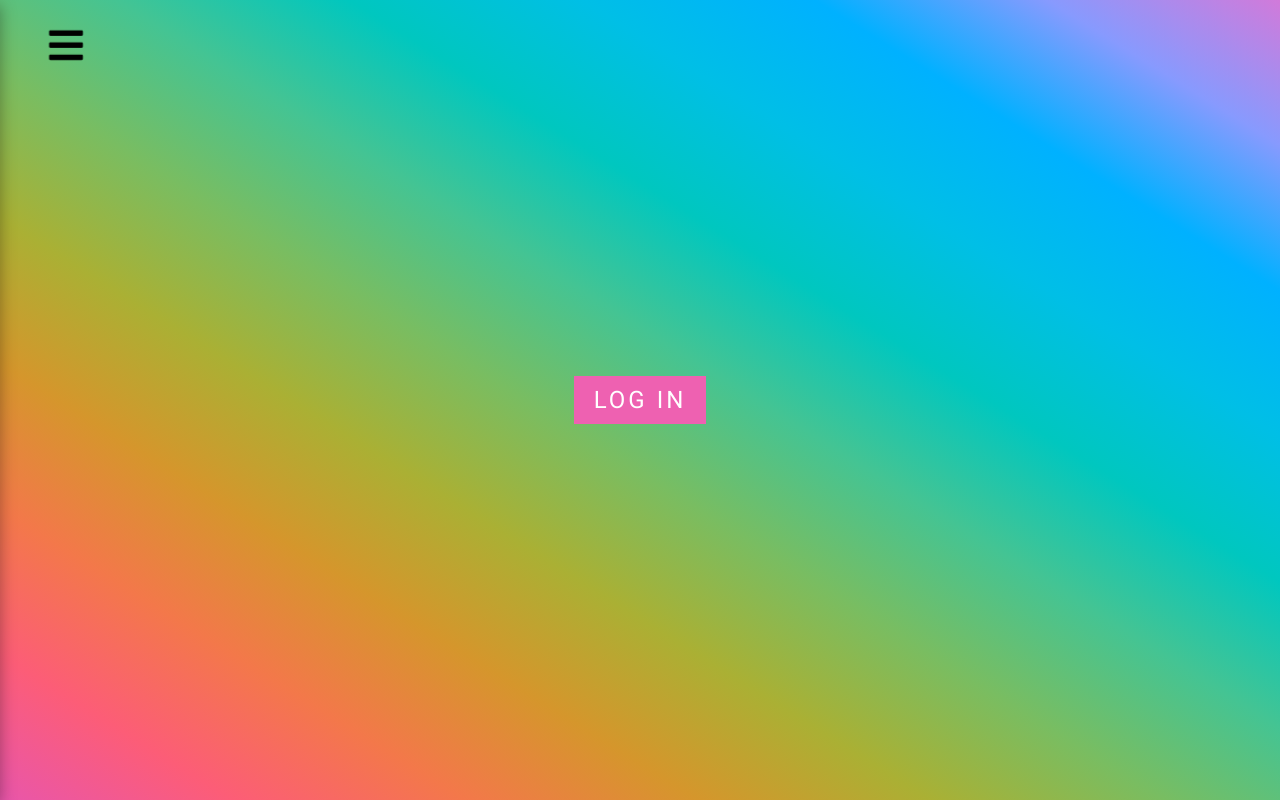
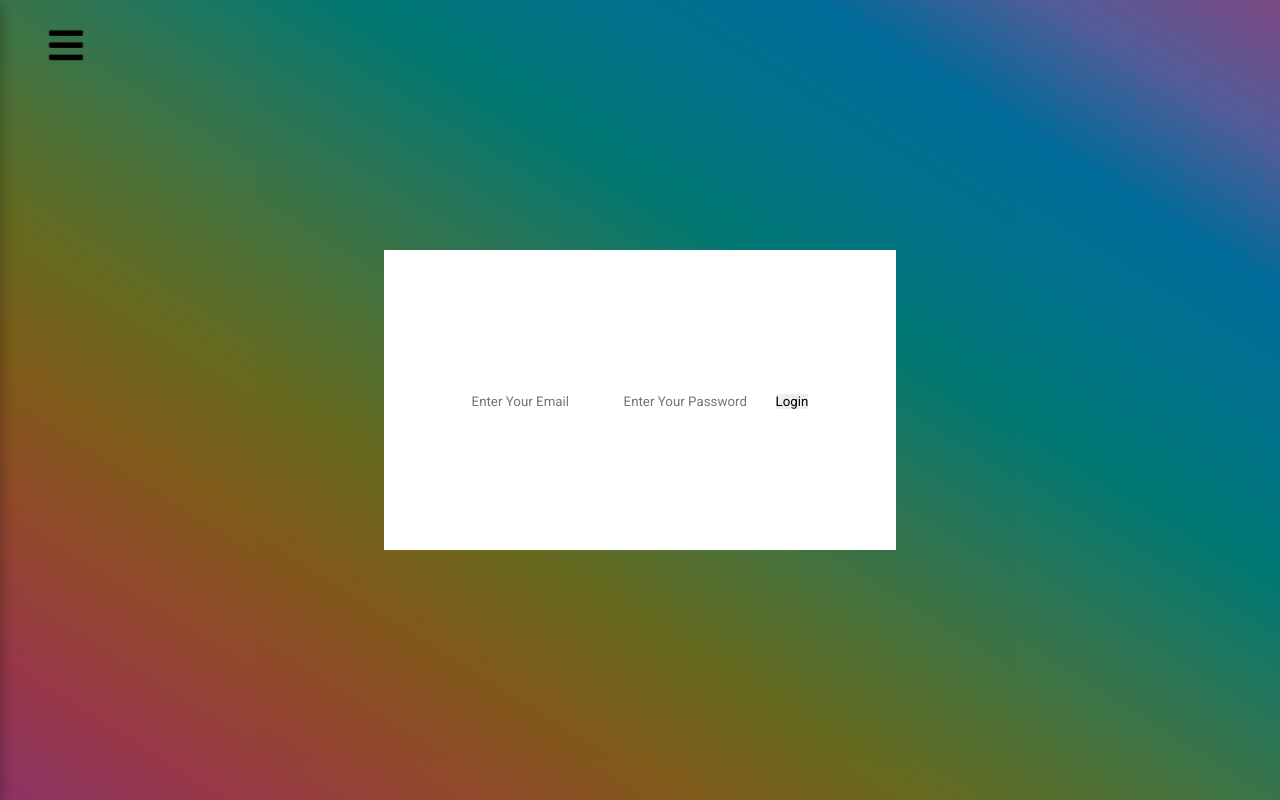
Before and after one commit to ddepu11/sidebar-react-app, a React (Create React App) app: page / in a window 1280 px wide. Built offline with nearby package versions, Linux system fonts and the light colour scheme.

Commit message:
Login Modal and its bg created

```diff
--- a/src/App.css
+++ b/src/App.css
@@ -83,6 +83,7 @@ input:focus {
   outline: 0;
 }
 
+/* Hamburger Button */
 .menu {
   font-size: 2em;
   position: absolute;
@@ -92,6 +93,8 @@ input:focus {
   cursor: pointer;
   animation: shrink-grow 2s infinite linear;
 }
+
+/* Side Bar */
 .sidebar {
   background-image: linear-gradient(
     to right top,
@@ -125,6 +128,7 @@ input:focus {
   transform: translateX(-100%);
 }
 
+/* Sidebar Header */
 .header {
   justify-content: space-between;
 }
@@ -136,6 +140,7 @@ input:focus {
   cursor: pointer;
 }
 
+/* Sidebar Links */
 .links {
   margin-top: 50px;
   padding: 0 0 0 10px;
@@ -155,6 +160,8 @@ input:focus {
   text-transform: capitalize;
   letter-spacing: 2px;
 }
+
+/* Side bar Social-links */
 .social-links {
   max-width: 80%;
   margin: 0 auto;
@@ -165,6 +172,8 @@ input:focus {
   color: #140411;
   padding: 0 15px 0;
 }
+
+/* Login Button */
 .login {
   font-size: 1.5em;
   text-transform: uppercase;
@@ -181,6 +190,23 @@ input:focus {
   color: #140411;
   border: 2px solid #00b1ff;
 }
+
+/* Login Modal */
+.login-modal-bg {
+  background: rgba(0, 0, 0, 0.4);
+  position: fixed;
+  height: 100%;
+  top: 0;
+  left: 0;
+  width: 100%;
+}
+
+.login-modal {
+  width: 40%;
+  height: 300px;
+  background: white;
+}
+
 @media (max-width: 850px) {
   .sidebar {
     width: 100%;
@@ -198,3 +224,5 @@ input:focus {
     transform: scale(1);
   }
 }
+
+/* Media Queries for mobile View */
--- a/src/App.js
+++ b/src/App.js
@@ -34,7 +34,11 @@ function App() {
         <div className="menu" onClick={displaySideBar}>
           <FaBars />
         </div>
+
         <button className="login">Log In</button>
+
+        <LogIn />
+
         <SideBar />
       </AppContext.Provider>
     </div>
--- a/src/Components/LogIn.jsx
+++ b/src/Components/LogIn.jsx
@@ -1,7 +1,16 @@
+
+
 const LogIn = () => {
   return (
-    <div className="modal-bg-div">
-      <h2>Log in</h2>
+    <div className="login-modal-bg flex">
+      <div className="login-modal flex">
+        <form className="login-form ">
+          <input type="text" placeholder="Enter Your Email" />
+          <input type="password" placeholder="Enter Your Password" />
+          <button type="submit">Login</button>
+
+        </form>
+      </div>
     </div>
   );
 };
```
